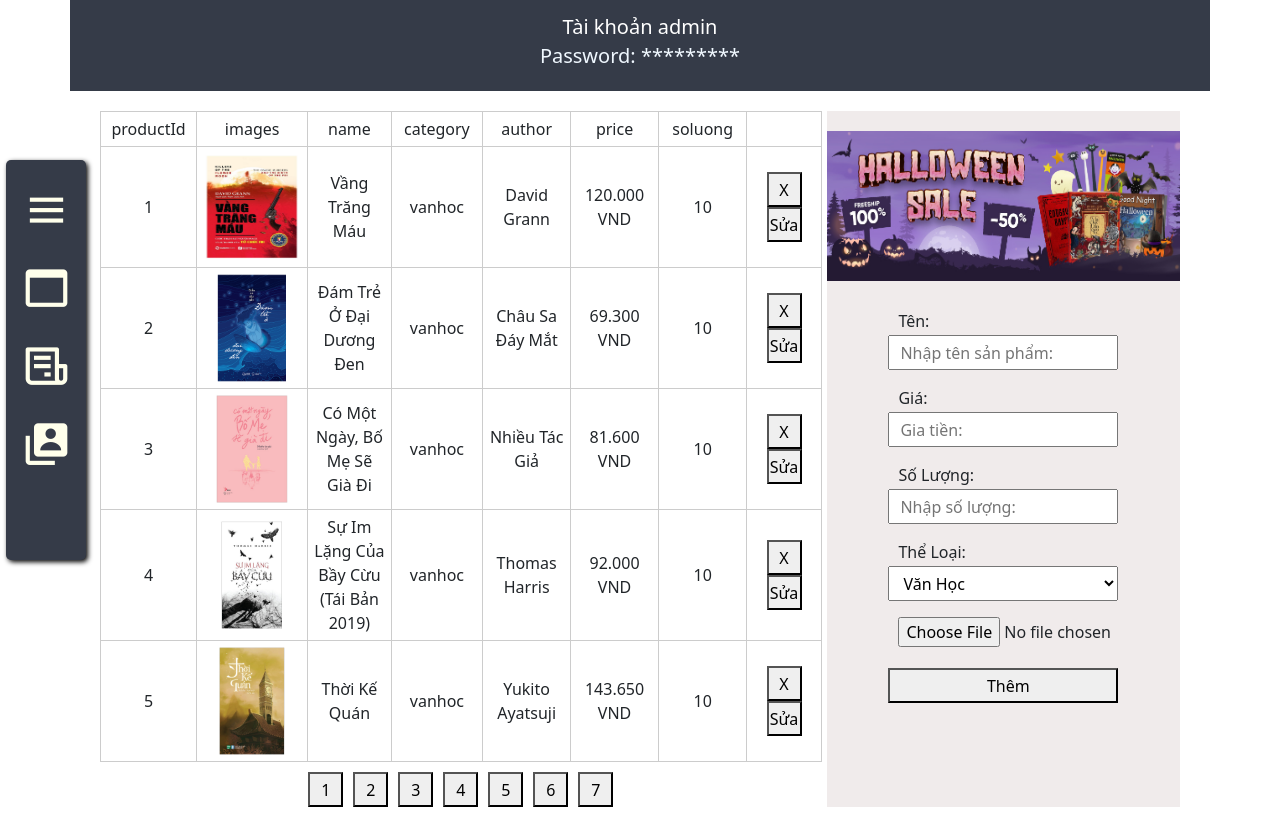
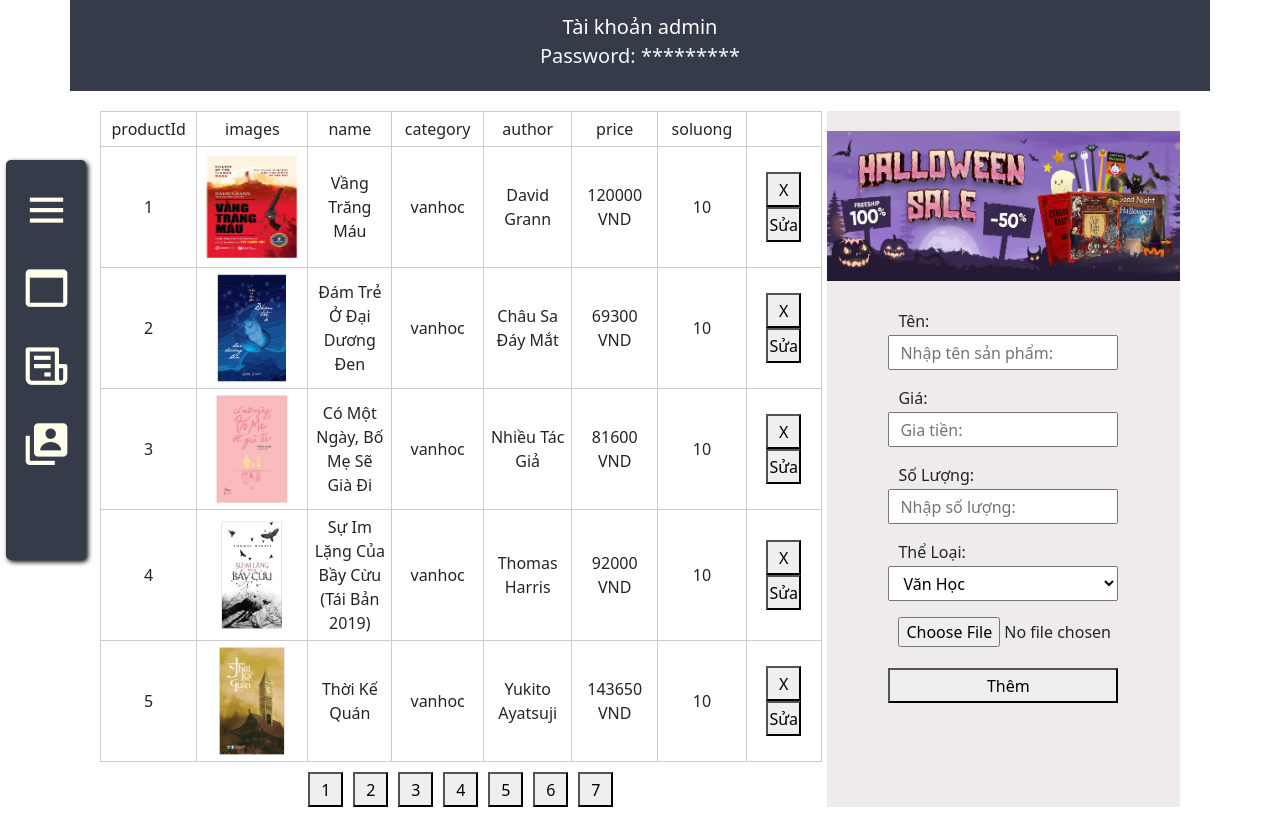
Before and after one commit to quinniehocdotcode/DoAnWeb, a website: page codeWeb/admin.html in a window 1280 px wide. Drawn offline with nearby package versions, Linux system fonts and the light colour scheme.

Commit message:
sửa chữ thanh toán và phần thập phân trong giỏ hàng
index.html sửa thanh toán thành đặt hàng
admin.js bỏ dấu chấm của price trong mảng

```diff
--- a/codeWeb/qjs/admin.js
+++ b/codeWeb/qjs/admin.js
@@ -10,7 +10,7 @@ var productArray = [
             'images/giao_khoa_toan_12_page2.jpg'
         ],
         author: 'David Grann',
-        price: '120.000',
+        price: '120000',
         soluong: 10
     },
     {
@@ -26,7 +26,7 @@ var productArray = [
             'images/kinh_doanh_thanh_cong_page2.jpg'
         ],
         author: 'Châu Sa Đáy Mắt',
-        price: '69.300',
+        price: '69300',
         soluong: 10
     },
     {
@@ -42,7 +42,7 @@ var productArray = [
             'images/lich_su_the_gioi_page2.jpg'
         ],
         author: 'Nhiều Tác Giả',
-        price: '81.600',
+        price: '81600',
         soluong: 10
     },
     {
@@ -56,7 +56,7 @@ var productArray = [
             'images/tam_ly_hoc_co_ban_page2.jpg'
         ],
         author: 'Thomas Harris',
-        price: '92.000',
+        price: '92000',
         soluong: 10
     },
     {
@@ -72,7 +72,7 @@ var productArray = [
             'images/quan_tri_tam_ly_tinh_yeu_page2.jpg'
         ],
         author: 'Yukito Ayatsuji',
-        price: '143.650',
+        price: '143650',
         soluong: 10
     },
     {
@@ -86,7 +86,7 @@ var productArray = [
             'images/lich_su_de_che_la_ma_page2.jpg'
         ],
         author: 'Higashino Keigo',
-        price: '93.500',
+        price: '93500',
         soluong: 10
     }, {
         productId: 7,
@@ -99,7 +99,7 @@ var productArray = [
             'images/lich_su_trieu_dai_trung_hoa_page2.jpg'
         ],
         author: 'Đoàn Giỏi',
-        price: '126.000',
+        price: '126000',
         soluong: 10
     },
     {
@@ -117,7 +117,7 @@ var productArray = [
             'images/lich_su_cach_mang_phap_page2.jpg'
         ],
         author: 'Nguyễn Văn Khỏa',
-        price: '265.500',
+        price: '265500',
         soluong: 10
     },
     {
@@ -132,7 +132,7 @@ var productArray = [
             'images/naruto_cuoc_hanh_trinh_page2.jpg'
         ],
         author: 'Napoleon Hill',
-        price: '88.000',
+        price: '88000',
         soluong: 10
     },
     {
@@ -153,7 +153,7 @@ var productArray = [
             'images/my_hero_academia_hoc_vien_sieu_anh_hung_page2.jpg'
         ],
         author: 'Dan Sullivan',
-        price: '227.800',
+        price: '227800',
         soluong: 10
     },
     {
@@ -168,7 +168,7 @@ var productArray = [
             'images/naruto_cuoc_hanh_trinh_page2.jpg'
         ],
         author: 'Jeffrey Sugerman',
-        price: '99.160',
+        price: '99160',
         soluong: 10
 
     },
@@ -184,7 +184,7 @@ var productArray = [
             'images/naruto_cuoc_hanh_trinh_page2.jpg'
         ],
         author: 'Henry Mentor',
-        price: '108.000',
+        price: '108000',
         soluong: 10
     },
     {
@@ -200,7 +200,7 @@ var productArray = [
             'images/naruto_cuoc_hanh_trinh_page2.jpg'
         ],
         author: 'Lê Đỗ Quỳnh Hương',
-        price: '173.600',
+        price: '173600',
         soluong: 10
     },
     {
@@ -216,7 +216,7 @@ var productArray = [
             'images/naruto_cuoc_hanh_trinh_page2.jpg'
         ],
         author: 'Dale Carnegie',
-        price: '60.200',
+        price: '60200',
         soluong: 10
     },
     {
@@ -239,7 +239,7 @@ var productArray = [
             'images/naruto_cuoc_hanh_trinh_page2.jpg'
         ],
         author: 'Tống Mặc',
-        price: '62.300',
+        price: '62300',
         soluong: 10
     },
     {
@@ -256,7 +256,7 @@ var productArray = [
             'images/lich_su_cach_mang_phap_page2.jpg'
         ],
         author: 'Hachun Lyonnet, Hương Đỗ',
-        price: '103.200',
+        price: '103200',
         soluong: 10
     },
     {
@@ -275,7 +275,7 @@ var productArray = [
             'images/lich_su_cach_mang_phap_page2.jpg'
         ],
         author: 'Urako Kanamori',
-        price: '35.100',
+        price: '35100',
         soluong: 10
     },
     {
@@ -302,7 +302,7 @@ var productArray = [
             'images/lich_su_cach_mang_phap_page2.jpg'
         ],
         author: 'Ký Liên Mai',
-        price: '126.650',
+        price: '126650',
         soluong: 10
     },
     {
@@ -317,7 +317,7 @@ var productArray = [
             'images/lich_su_cach_mang_phap_page2.jpg'
         ],
         author: 'Clint Emerson',
-        price: '69.300',
+        price: '69300',
         soluong: 10
     },
     {
@@ -334,7 +334,7 @@ var productArray = [
             'images/lich_su_cach_mang_phap_page2.jpg'
         ],
         author: 'Antoine de Saint-Exupéry',
-        price: '55.300',
+        price: '55300',
         soluong: 10
     },
     {
@@ -349,7 +349,7 @@ var productArray = [
             'images/lich_su_cach_mang_phap_page2.jpg'
         ],
         author: 'Tôn Nguyên Vĩ',
-        price: '39.600',
+        price: '39600',
         soluong: 10
     },
     {
@@ -364,7 +364,7 @@ var productArray = [
             'images/lich_su_cach_mang_phap_page2.jpg'
         ],
         author: 'Hồ Tâm',
-        price: '29.400',
+        price: '29400',
         soluong: 10
     },
     {
@@ -379,7 +379,7 @@ var productArray = [
             'images/lich_su_cach_mang_phap_page2.jpg'
         ],
         author: 'Yuval Noah Harari',
-        price: '151.200',
+        price: '151200',
         soluong: 10
     },
     {
@@ -394,7 +394,7 @@ var productArray = [
             'images/lich_su_cach_mang_phap_page2.jpg'
         ],
         author: 'TS Phan Văn Hoàng',
-        price: '55.250',
+        price: '55250',
         soluong: 10
     },
     {
@@ -409,7 +409,7 @@ var productArray = [
             'images/lich_su_cach_mang_phap_page2.jpg'
         ],
         author: 'Trần Bạch Đằng, Lê Văn Năm, Nguyễn Huy Khôi, Nguyễn Thùy Linh',
-        price: '55.250',
+        price: '55250',
         soluong: 10
     },
     {
@@ -424,7 +424,7 @@ var productArray = [
             'images/lich_su_cach_mang_phap_page2.jpg'
         ],
         author: 'Nguyễn Trung Tín, TRẦN YÊN THẾ (NGUYỄN ĐỨC HÒA), Tôn Nữ Quỳnh Trân, NGUYỄN THÙY LINH, Trần Bạch Đằng, Phan An',
-        price: '148.500',
+        price: '148500',
         soluong: 10
     },
     {
@@ -439,7 +439,7 @@ var productArray = [
             'images/lich_su_cach_mang_phap_page2.jpg'
         ],
         author: 'TS Trương Thị Hiền',
-        price: '76.500',
+        price: '76500',
         soluong: 10
     },
     {
@@ -454,7 +454,7 @@ var productArray = [
             'images/lich_su_cach_mang_phap_page2.jpg'
         ],
         author: 'ThS Phan Hoàng Văn',
-        price: '123.250',
+        price: '123250',
         soluong: 10
     },
     {
@@ -471,7 +471,7 @@ var productArray = [
             'images/lich_su_cach_mang_phap_page2.jpg'
         ],
         author: 'Khương lệ Bình',
-        price: '148.500',
+        price: '148500',
         soluong: 10
     },
     {
@@ -486,7 +486,7 @@ var productArray = [
             'images/lich_su_cach_mang_phap_page2.jpg'
         ],
         author: 'Mai Lan Hương, Hà Thanh Uyên',
-        price: '154.000',
+        price: '154000',
         soluong: 10
     },
     {
@@ -506,7 +506,7 @@ var productArray = [
             'images/lich_su_cach_mang_phap_page2.jpg'
         ],
         author: 'The Windy',
-        price: '43.550',
+        price: '43550',
         soluong: 10
     },
     {
@@ -527,7 +527,7 @@ var productArray = [
             'images/lich_su_cach_mang_phap_page2.jpg'
         ],
         author: 'Nhiều Tác Giả',
-        price: '161.000',
+        price: '161000',
         soluong: 10
     },
 
```
Also changed, not shown: codeWeb/index.html (+1 -1 lines).
